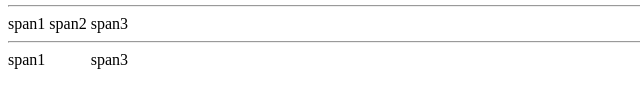
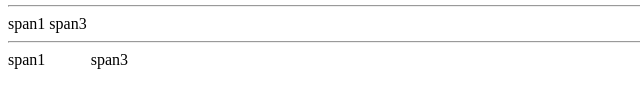
Before and after one commit to yyyy0519/S3411107041, a plain HTML site: page css_box.html in a window 1280 px wide. Shown: the part 309-416 px from the top of the page, 0-640 px from the left. Drawn offline with Linux system fonts and the light colour scheme.

Commit message:
Add files via upload

```diff
--- a/css_box.html
+++ b/css_box.html
@@ -58,7 +58,7 @@
     123
     <hr>
     <span>span1</span>
-    <span style="display: none；">span2</span>
+    <span style="display: none;">span2</span>
     <span>span3</span>
     <hr>
     <span>span1</span>
```
